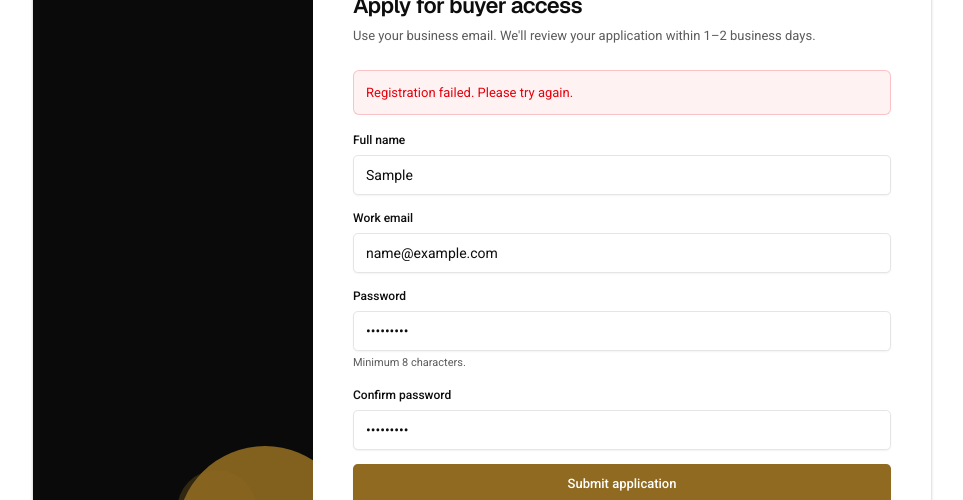
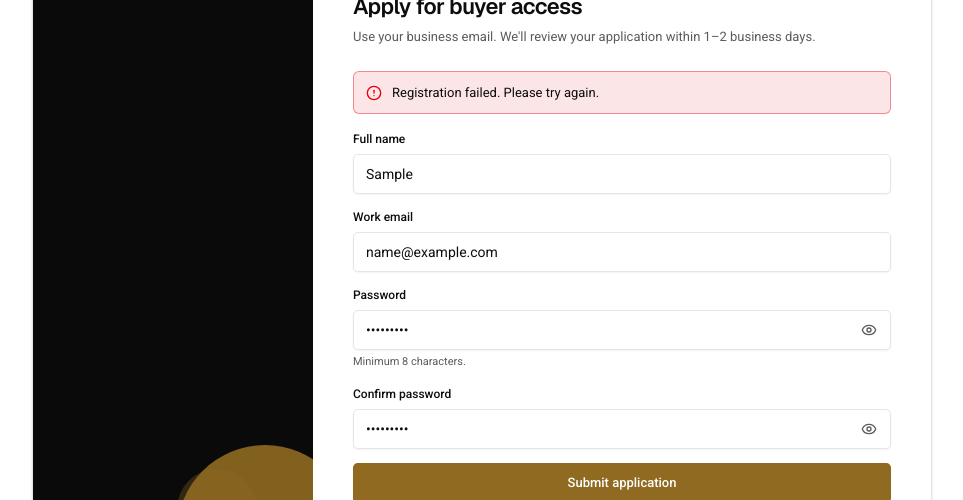
Before and after one commit to KAMALr80/frontend_unity, a Next.js app: page /register in a window 1280 px wide. Both pictures are taken after typing "Sample", "name@example.com", "Sample123", "Sample123" into the empty fields and a click on the button "Submit application". Shown: the part 162-662 px from the top of the page, without its empty margins (158-1121 px from the left). Built offline with nearby package versions, Linux system fonts and the light colour scheme; no server answers.

Commit message:
Add FormAlert and PasswordInput components; update forms to use them

```diff
--- a/app/(auth)/forgot-password/page.tsx
+++ b/app/(auth)/forgot-password/page.tsx
@@ -5,6 +5,7 @@ import Link from "next/link";
 import { Loader2 } from "lucide-react";
 import { AUTH_BUTTON, AUTH_INPUT, AuthCard } from "@/components/auth/AuthCard";
 import api from "@/lib/axios";
+import { FormAlert } from "@/components/shared/FormAlert";
 
 export default function ForgotPasswordPage() {
   const [email, setEmail] = useState("");
@@ -37,7 +38,7 @@ export default function ForgotPasswordPage() {
         </div>
       ) : (
         <form onSubmit={handleSubmit} className="space-y-4">
-          {error && <div className="rounded-lg border border-destructive/20 bg-destructive/5 p-3"><p className="text-[13px] text-destructive">{error}</p></div>}
+          {error && <FormAlert>{error}</FormAlert>}
           <div>
             <label htmlFor="forgot-email" className="mb-1.5 block text-[12px] font-medium text-foreground">Email address</label>
             <input id="forgot-email" type="email" value={email} onChange={(event) => setEmail(event.target.value)} placeholder="you@company.com" required autoComplete="email" className={AUTH_INPUT} />
--- a/app/(auth)/login/page.tsx
+++ b/app/(auth)/login/page.tsx
@@ -7,6 +7,8 @@ import { useRouter } from "next/navigation";
 import { Loader2 } from "lucide-react";
 import { useAuth } from "@/context/AuthContext";
 import { Logo } from "@/components/layout/Logo";
+import { FormAlert } from "@/components/shared/FormAlert";
+import { PasswordInput } from "@/components/shared/PasswordInput";
 
 /**
  * Only same-site paths are allowed after login. Resolving against the current origin also rejects
@@ -108,9 +110,7 @@ export default function LoginPage() {
 
         {/* General error */}
         {error && (
-          <div className="mb-4 rounded-lg border border-destructive/20 bg-destructive/5 p-3">
-            <p className="text-[13px] text-destructive">{error}</p>
-          </div>
+          <FormAlert className="mb-4">{error}</FormAlert>
         )}
 
         <form onSubmit={handleSubmit} className="space-y-4">
@@ -138,8 +138,7 @@ export default function LoginPage() {
                 Forgot password?
               </Link>
             </div>
-            <input id="login-password"
-              type="password"
+            <PasswordInput id="login-password"
               value={password}
               onChange={(e) => setPassword(e.target.value)}
               placeholder="••••••••"
--- a/app/(auth)/register/page.tsx
+++ b/app/(auth)/register/page.tsx
@@ -6,6 +6,8 @@ import Link from "next/link";
 import { Loader2, CheckCircle } from "lucide-react";
 import api from "@/lib/axios";
 import { Logo } from "@/components/layout/Logo";
+import { FormAlert } from "@/components/shared/FormAlert";
+import { PasswordInput } from "@/components/shared/PasswordInput";
 
 export default function RegisterPage() {
   const [form, setForm] = useState({
@@ -116,9 +118,7 @@ export default function RegisterPage() {
             </p>
 
             {serverError && (
-              <div className="mb-4 rounded-lg border border-destructive/20 bg-destructive/5 p-3">
-                <p className="text-[13px] text-destructive">{serverError}</p>
-              </div>
+              <FormAlert className="mb-4">{serverError}</FormAlert>
             )}
 
             <form onSubmit={handleSubmit} className="space-y-3.5">
@@ -136,7 +136,7 @@ export default function RegisterPage() {
                   autoComplete="name"
                   className={`w-full h-10 rounded-md border bg-background px-3 text-[14px] text-foreground shadow-xs outline-none placeholder:text-muted-foreground focus-visible:border-ring focus-visible:ring-3 focus-visible:ring-ring/20 ${errors.name ? "border-destructive" : "border-input"}`}
                 />
-                {errors.name && <p className="text-[11px] text-red-600 mt-1">{errors.name}</p>}
+                {errors.name && <p className="text-[11px] text-destructive mt-1">{errors.name}</p>}
               </div>
 
               {/* Email */}
@@ -153,7 +153,7 @@ export default function RegisterPage() {
                   autoComplete="email"
                   className={`w-full h-10 rounded-md border bg-background px-3 text-[14px] text-foreground shadow-xs outline-none placeholder:text-muted-foreground focus-visible:border-ring focus-visible:ring-3 focus-visible:ring-ring/20 ${errors.email ? "border-destructive" : "border-input"}`}
                 />
-                {errors.email && <p className="text-[11px] text-red-600 mt-1">{errors.email}</p>}
+                {errors.email && <p className="text-[11px] text-destructive mt-1">{errors.email}</p>}
               </div>
 
               {/* Password */}
@@ -161,8 +161,7 @@ export default function RegisterPage() {
                 <label htmlFor="register-password" className="block text-[12px] font-medium text-foreground mb-1.5">
                   Password
                 </label>
-                <input id="register-password"
-                  type="password"
+                <PasswordInput id="register-password"
                   value={form.password}
                   onChange={update("password")}
                   placeholder="••••••••"
@@ -171,7 +170,7 @@ export default function RegisterPage() {
                   className={`w-full h-10 rounded-md border bg-background px-3 text-[14px] text-foreground shadow-xs outline-none placeholder:text-muted-foreground focus-visible:border-ring focus-visible:ring-3 focus-visible:ring-ring/20 ${errors.password ? "border-destructive" : "border-input"}`}
                 />
                 {errors.password ? (
-                  <p className="text-[11px] text-red-600 mt-1">{errors.password}</p>
+                  <p className="text-[11px] text-destructive mt-1">{errors.password}</p>
                 ) : (
                   <p className="text-[11px] text-muted-foreground mt-1">Minimum 8 characters.</p>
                 )}
@@ -182,8 +181,7 @@ export default function RegisterPage() {
                 <label htmlFor="register-confirm-password" className="block text-[12px] font-medium text-foreground mb-1.5">
                   Confirm password
                 </label>
-                <input id="register-confirm-password"
-                  type="password"
+                <PasswordInput id="register-confirm-password"
                   value={form.password_confirmation}
                   onChange={update("password_confirmation")}
                   placeholder="••••••••"
@@ -192,7 +190,7 @@ export default function RegisterPage() {
                   className={`w-full h-10 rounded-md border bg-background px-3 text-[14px] text-foreground shadow-xs outline-none placeholder:text-muted-foreground focus-visible:border-ring focus-visible:ring-3 focus-visible:ring-ring/20 ${errors.password_confirmation ? "border-destructive" : "border-input"}`}
                 />
                 {errors.password_confirmation && (
-                  <p className="text-[11px] text-red-600 mt-1">{errors.password_confirmation}</p>
+                  <p className="text-[11px] text-destructive mt-1">{errors.password_confirmation}</p>
                 )}
               </div>
 
--- a/app/(site)/account/password/page.tsx
+++ b/app/(site)/account/password/page.tsx
@@ -4,6 +4,7 @@ import { useState } from "react";
 import { useRequireAuth } from "@/components/auth/withAuth";
 import { PageHeader } from "@/components/shared/PageHeader";
 import api from "@/lib/axios";
+import { PasswordInput } from "@/components/shared/PasswordInput";
 
 export default function ChangePasswordPage() {
   const { isLoading } = useRequireAuth();
@@ -67,8 +68,7 @@ export default function ChangePasswordPage() {
         <form onSubmit={handleSubmit} className="space-y-5">
           <div>
             <label htmlFor="password-current-password" className={LABEL}>Current Password</label>
-            <input id="password-current-password"
-              type="password"
+            <PasswordInput id="password-current-password"
               value={currentPassword}
               onChange={(e) => setCurrentPassword(e.target.value)}
               className={INPUT}
@@ -82,8 +82,7 @@ export default function ChangePasswordPage() {
 
           <div>
             <label htmlFor="password-new-password" className={LABEL}>New Password</label>
-            <input id="password-new-password"
-              type="password"
+            <PasswordInput id="password-new-password"
               value={newPassword}
               onChange={(e) => setNewPassword(e.target.value)}
               className={INPUT}
@@ -98,8 +97,7 @@ export default function ChangePasswordPage() {
 
           <div>
             <label htmlFor="password-confirm-new-password" className={LABEL}>Confirm New Password</label>
-            <input id="password-confirm-new-password"
-              type="password"
+            <PasswordInput id="password-confirm-new-password"
               value={confirmPassword}
               onChange={(e) => setConfirmPassword(e.target.value)}
               className={INPUT}
--- /dev/null
+++ b/components/shared/FormAlert.tsx
@@ -0,0 +1,15 @@
+import type { ReactNode } from "react";
+import { AlertCircle } from "lucide-react";
+
+/**
+ * Error notice for forms. The tint is only a hint: the message itself uses the normal foreground colour, so it
+ * stays readable on any theme (red text on a red background is what this replaces). The icon carries the colour.
+ */
+export function FormAlert({ children, className = "" }: { children: ReactNode; className?: string }) {
+  return (
+    <div role="alert" className={`flex items-start gap-2.5 rounded-lg border border-destructive/40 bg-destructive/10 p-3 text-[13px] leading-snug text-foreground ${className}`}>
+      <AlertCircle size={16} className="mt-px shrink-0 text-destructive" aria-hidden="true" />
+      <div className="min-w-0">{children}</div>
+    </div>
+  );
+}
--- /dev/null
+++ b/components/shared/PasswordInput.tsx
@@ -0,0 +1,25 @@
+"use client";
+
+import { forwardRef, useState, type ComponentPropsWithoutRef } from "react";
+import { Eye, EyeOff } from "lucide-react";
+
+type Props = Omit<ComponentPropsWithoutRef<"input">, "type">;
+
+/** Password field with a show/hide toggle. `className` styles the input itself, like a plain <input>. */
+export const PasswordInput = forwardRef<HTMLInputElement, Props>(function PasswordInput({ className = "", ...props }, ref) {
+  const [visible, setVisible] = useState(false);
+  return (
+    <div className="relative">
+      <input ref={ref} {...props} type={visible ? "text" : "password"} className={`${className} pr-11`} />
+      <button
+        type="button"
+        onClick={() => setVisible((v) => !v)}
+        aria-label={visible ? "Hide password" : "Show password"}
+        aria-pressed={visible}
+        className="absolute inset-y-0 right-0 inline-grid w-11 cursor-pointer place-items-center rounded-r-md border-none bg-transparent text-muted-foreground transition-colors hover:text-foreground focus-visible:outline-none focus-visible:ring-2 focus-visible:ring-ring"
+      >
+        {visible ? <EyeOff size={16} aria-hidden="true" /> : <Eye size={16} aria-hidden="true" />}
+      </button>
+    </div>
+  );
+});
```
Also changed, not shown: app/(auth)/reset-password/page.tsx (+5 -3 lines).
